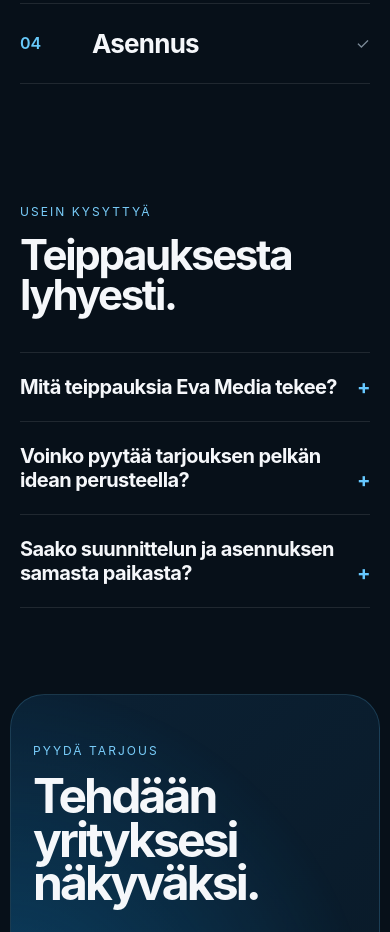
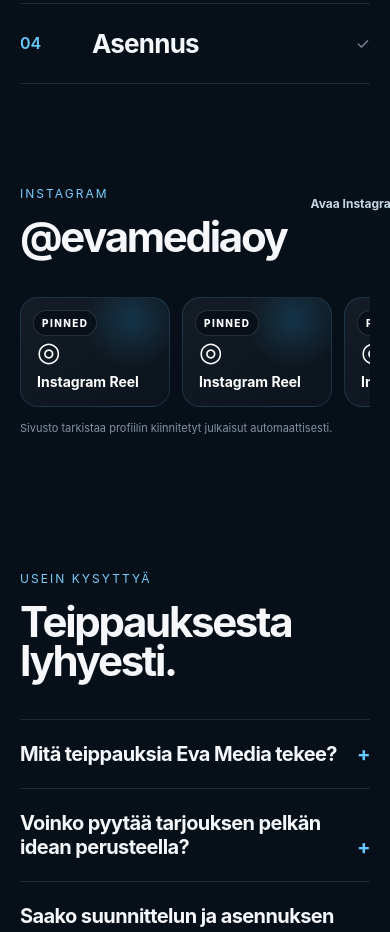
Before and after one commit to evamediaoy-pixel/evamedia-fi, a plain HTML site: page index.html in a window 390 px wide. Shown: the part 5980-6912 px from the top of the page. Drawn offline with Linux system fonts and the light colour scheme; no server answers; animation ran at ten frames a second.

Commit message:
Add files via upload

```diff
--- a/index.html
+++ b/index.html
@@ -27,6 +27,30 @@
 </section>
 <section class="section"><div class="project reverse reveal" style="margin-top:0"><div class="visual"><img alt="Red and White sisätila" decoding="async" height="1201" loading="lazy" sizes="(min-width: 900px) 55vw, 100vw" src="projects-red-white-sisatila-881.webp" srcset="projects-red-white-sisatila-720.webp 720w, projects-red-white-sisatila-881.webp 881w" width="881"/></div><div class="ptext"><div class="pmeta">04 · Sisätila</div><h3>Red &amp; White</h3><p>Teippaus voi muuttaa koko tilan tunnelman. Yhtenäinen pintailme tekee pienestäkin liiketilasta tunnistettavan ja muistettavan.</p><div class="tags"><span class="tag">Sisustusteippaus</span><span class="tag">Brändi-ilme</span></div></div></div></section>
 <section class="section" id="prosessi"><div class="process"><div class="reveal"><div class="eyebrow">Miten toimimme</div><h2>Ideasta<br/>valmiiksi.</h2><p class="lead">Pidämme prosessin yksinkertaisena. Sinä kerrot tavoitteen — me viemme sen tuotantoon.</p></div><div class="steps reveal"><div class="step"><b>01</b><h4>Idea &amp; mittaus</h4><span>→</span></div><div class="step"><b>02</b><h4>Suunnittelu</h4><span>→</span></div><div class="step"><b>03</b><h4>Tuotanto</h4><span>→</span></div><div class="step"><b>04</b><h4>Asennus</h4><span>✓</span></div></div></div></section>
+
+<section class="instagram-strip section" id="instagram">
+  <div class="instagram-strip-head">
+    <div>
+      <div class="eyebrow">Instagram</div>
+      <h2 class="instagram-title">@evamediaoy</h2>
+    </div>
+    <a class="instagram-follow" href="https://www.instagram.com/evamediaoy" target="_blank" rel="noopener">Avaa Instagramissa ↗</a>
+  </div>
+
+  <div class="instagram-cards" id="instagramPinned" aria-live="polite">
+    <a class="instagram-card" href="https://www.instagram.com/reel/DTfiqzFCD9g/" target="_blank" rel="noopener">
+      <span class="instagram-badge">PINNED</span><span class="instagram-card-icon">◎</span><span class="instagram-card-label">Instagram Reel</span>
+    </a>
+    <a class="instagram-card" href="https://www.instagram.com/reel/DeCE4C7Itbc/" target="_blank" rel="noopener">
+      <span class="instagram-badge">PINNED</span><span class="instagram-card-icon">◎</span><span class="instagram-card-label">Instagram Reel</span>
+    </a>
+    <a class="instagram-card" href="https://www.instagram.com/reel/DZ8VwO0xNeg/" target="_blank" rel="noopener">
+      <span class="instagram-badge">PINNED</span><span class="instagram-card-icon">◎</span><span class="instagram-card-label">Instagram Reel</span>
+    </a>
+  </div>
+  <p class="instagram-note">Sivusto tarkistaa profiilin kiinnitetyt julkaisut automaattisesti.</p>
+</section>
+
 <section class="section faq-section" id="ukk">
 <div class="eyebrow">Usein kysyttyä</div>
 <h2>Teippauksesta<br/>lyhyesti.</h2>
--- a/site.css
+++ b/site.css
@@ -221,3 +221,116 @@
     line-height:.93;
   }
 }
+
+
+/* ===== V3.2 INSTAGRAM PINNED STRIP ===== */
+.instagram-strip{
+  padding-top:54px;
+  padding-bottom:64px;
+}
+.instagram-strip-head{
+  display:flex;
+  align-items:flex-end;
+  justify-content:space-between;
+  gap:24px;
+  margin-bottom:18px;
+}
+.instagram-title{
+  margin:4px 0 0;
+  font-size:clamp(28px,4vw,46px);
+  letter-spacing:-.04em;
+}
+.instagram-follow{
+  color:#dff4ff;
+  text-decoration:none;
+  font-weight:650;
+  font-size:14px;
+  opacity:.88;
+}
+.instagram-cards{
+  display:grid;
+  grid-template-columns:repeat(3,minmax(0,1fr));
+  gap:12px;
+}
+.instagram-card{
+  position:relative;
+  min-height:118px;
+  border:1px solid rgba(113,205,255,.14);
+  border-radius:18px;
+  background:
+    radial-gradient(circle at 75% 20%, rgba(42,174,255,.18), transparent 34%),
+    linear-gradient(145deg, rgba(255,255,255,.055), rgba(255,255,255,.018));
+  overflow:hidden;
+  text-decoration:none;
+  color:#fff;
+  padding:16px;
+  display:flex;
+  flex-direction:column;
+  justify-content:flex-end;
+  transition:transform .2s ease,border-color .2s ease,background .2s ease;
+}
+.instagram-card:hover{
+  transform:translateY(-3px);
+  border-color:rgba(113,205,255,.38);
+}
+.instagram-card.has-thumb{
+  background-size:cover;
+  background-position:center;
+}
+.instagram-card.has-thumb::before{
+  content:"";
+  position:absolute;
+  inset:0;
+  background:linear-gradient(to top,rgba(3,9,14,.88),rgba(3,9,14,.15) 66%);
+}
+.instagram-card > *{position:relative;z-index:1}
+.instagram-badge{
+  position:absolute;
+  top:12px;
+  left:12px;
+  font-size:10px;
+  letter-spacing:.14em;
+  font-weight:800;
+  padding:6px 8px;
+  border-radius:999px;
+  background:rgba(4,11,18,.62);
+  border:1px solid rgba(255,255,255,.13);
+}
+.instagram-card-icon{
+  font-size:27px;
+  line-height:1;
+  margin-bottom:8px;
+}
+.instagram-card-label{
+  font-size:14px;
+  font-weight:700;
+}
+.instagram-note{
+  margin:10px 0 0;
+  font-size:12px;
+  color:#8293a1;
+}
+@media(max-width:700px){
+  .instagram-strip-head{
+    align-items:flex-start;
+  }
+  .instagram-follow{
+    font-size:12px;
+    white-space:nowrap;
+    padding-top:10px;
+  }
+  .instagram-cards{
+    display:flex;
+    overflow-x:auto;
+    scroll-snap-type:x mandatory;
+    padding-bottom:4px;
+    scrollbar-width:none;
+  }
+  .instagram-cards::-webkit-scrollbar{display:none}
+  .instagram-card{
+    min-width:150px;
+    min-height:110px;
+    scroll-snap-align:start;
+  }
+  .instagram-note{font-size:11px}
+}
--- a/site.js
+++ b/site.js
@@ -44,3 +44,32 @@
 document.addEventListener('click',e=>{
   if(hdr.classList.contains('menu-open') && !hdr.contains(e.target)) closeMenu();
 });
+
+
+async function refreshPinnedInstagram(){
+  const holder=document.getElementById('instagramPinned');
+  if(!holder) return;
+  try{
+    const res=await fetch('/api/instagram-pinned',{headers:{'accept':'application/json'}});
+    if(!res.ok) return;
+    const data=await res.json();
+    if(!data || !Array.isArray(data.items) || !data.items.length) return;
+
+    holder.innerHTML='';
+    data.items.slice(0,3).forEach((item)=>{
+      const a=document.createElement('a');
+      a.className='instagram-card'+(item.thumbnail?' has-thumb':'');
+      a.href=item.permalink;
+      a.target='_blank';
+      a.rel='noopener';
+      if(item.thumbnail){
+        a.style.backgroundImage=`linear-gradient(to top,rgba(3,9,14,.82),rgba(3,9,14,.08) 68%),url("${item.thumbnail}")`;
+      }
+      a.innerHTML='<span class="instagram-badge">PINNED</span><span class="instagram-card-icon">◎</span><span class="instagram-card-label">Instagram '+(item.type||'Post')+'</span>';
+      holder.appendChild(a);
+    });
+  }catch(e){
+    // Static fallback cards remain visible if Instagram blocks the automatic check.
+  }
+}
+refreshPinnedInstagram();
```
Also changed, not shown: api-instagram-pinned.js (added, +90 -0 lines), vercel.json (added).
